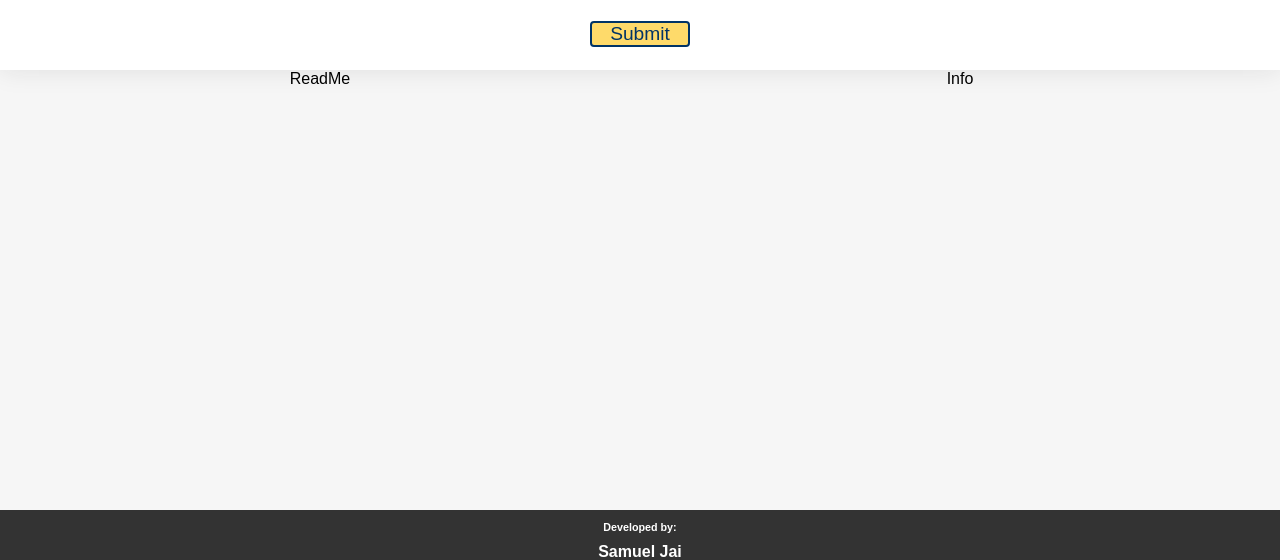
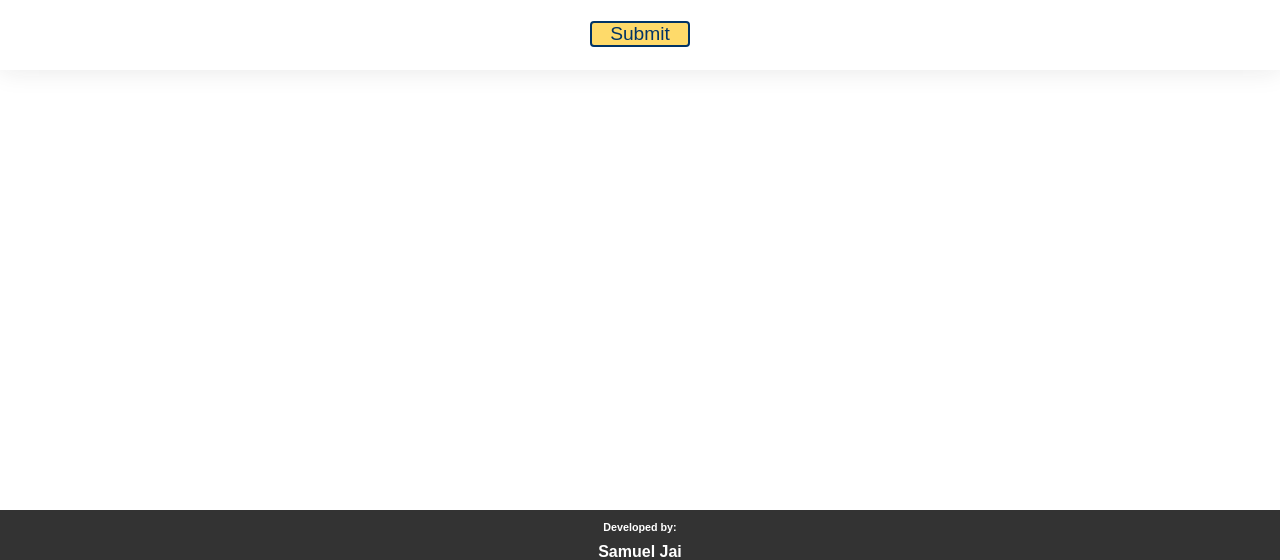
Before and after one commit to samueljai/github_repo_search, a React (Create React App) app: page / in a window 1280 px wide. Shown: the part 130-690 px from the top of the page. Built offline with nearby package versions, Linux system fonts and the light colour scheme.

Commit message:
incorporate a results component

```diff
--- a/package.json
+++ b/package.json
@@ -3,6 +3,7 @@
   "version": "0.1.0",
   "private": true,
   "dependencies": {
+    "axios": "^0.18.0",
     "react": "^16.8.2",
     "react-dom": "^16.8.2",
     "react-scripts": "2.1.5"
--- a/src/App.js
+++ b/src/App.js
@@ -1,6 +1,7 @@
 import React, { Component } from 'react';
 import './CSS/App.css';
 import SearchForm from './Components/SearchForm';
+import Results from './Components/Results';
 
 class App extends Component {
   state = {
@@ -8,6 +9,8 @@ class App extends Component {
   }
 
   render() {
+    const { value } = this.state;
+
     return (
       <div className="App">
         <header>
@@ -15,10 +18,7 @@ class App extends Component {
         </header>
         <main>
           <SearchForm getSearchValue={this.getSearchValue} />
-          <div className="repoMain">
-            <div className="repoReadMe">ReadMe</div>
-            <div className="repoInfo">Info</div>
-          </div>
+          {value && <Results />}
         </main>
         <footer>
           <h6>Developed by:</h6>
@@ -37,7 +37,10 @@ class App extends Component {
 
   getSearchValue = (value) => {
     console.log('search value: ' + value);
+    this.setState({ value })
   }
+
+
 }
 
 export default App;
--- a/src/CSS/App.css
+++ b/src/CSS/App.css
@@ -40,33 +40,12 @@ footer img {
   z-index: 3;
 }
 
-.repoMain {
-  width: 100vw;
-  min-height: 55vh;
-  display: flex;
-  flex-direction: column;
-  background-color: #f6f6f6;
-}
-
-.repoReadMe {
-  width: 100vw;
-  min-height: 27.5vh;
-}
-
-.repoInfo {
-  width: 100vw;
-  min-height: 27.5vh;
-}
-
 /* Tablet: Screens above 701px and below 901px */
 @media only screen and (min-width: 701px) {
 }
 
 /* Large Tablet: Screens above 901px and below 1201px */
 @media only screen and (min-width: 901px) {
-  .repoMain {
-    flex-direction: row;
-  }
 }
 
 /* Non-mobile: Screens above 1201px */
--- /dev/null
+++ b/src/CSS/Results.css
@@ -0,0 +1,33 @@
+/* Mobile-First: Screens below 701px */
+.repoMain {
+  width: 100vw;
+  min-height: 55vh;
+  display: flex;
+  flex-direction: column;
+  background-color: #f6f6f6;
+}
+
+.repoReadMe {
+  width: 100vw;
+  min-height: 27.5vh;
+}
+
+.repoInfo {
+  width: 100vw;
+  min-height: 27.5vh;
+}
+
+/* Tablet: Screens above 701px and below 901px */
+@media only screen and (min-width: 701px) {
+}
+
+/* Large Tablet: Screens above 901px and below 1201px */
+@media only screen and (min-width: 901px) {
+  .repoMain {
+    flex-direction: row;
+  }
+}
+
+/* Non-mobile: Screens above 1201px */
+@media only screen and (min-width: 1201px) {
+}
--- /dev/null
+++ b/src/Components/Results.js
@@ -0,0 +1,15 @@
+import React, { Component } from 'react';
+import '../CSS/Results.css'
+
+class Results extends Component {
+  render() {
+    return (
+      <div className="repoMain">
+        <div className="repoReadMe">ReadMe</div>
+        <div className="repoInfo">Info</div>
+      </div>
+    );
+  }
+}
+
+export default Results;
```
Also changed, not shown: 1 other file (tests, documents, lock files or other folders).
